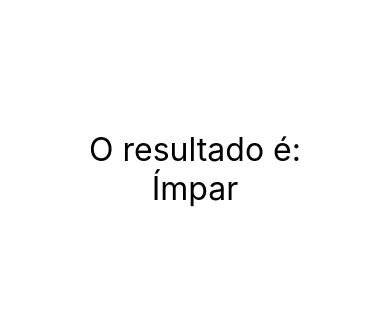
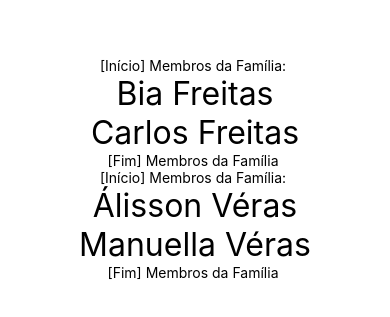
Before and after one commit to fty57/fundamentals-react-native, a React Native app in the folder fty57App/: screen / in a window 390 px wide. Shown: the part 253-570 px from the top of the page. Built offline with nearby package versions, Linux system fonts and the light colour scheme.

Commit message:
37. Conhecendo o props.children

```diff
--- a/fty57App/App.js
+++ b/fty57App/App.js
@@ -1,7 +1,9 @@
 import React from 'react';
 import { SafeAreaView, StyleSheet } from 'react-native';
 
-import ParImpar from "./src/components/ParImpar"
+import Familia from './src/relacao/Familia';
+import Membro from './src/relacao/Membro';
+//import ParImpar from "./src/components/ParImpar"
 //import Diferenciar from "./src/components/Diferenciar"
 //import ContadorV2 from "./src/contador/ContadorV2"
 //import Pai from "./src/indireta/Pai"
@@ -19,8 +21,16 @@ import ParImpar from "./src/components/ParImpar"
 export default function App() {
   return (
     <SafeAreaView style={style.App}>
+      <Familia>
+          <Membro nome="Bia" sobrenome="Freitas"/>
+          <Membro nome="Carlos" sobrenome="Freitas"/>
+      </Familia>
+      <Familia>
+          <Membro nome="Álisson" sobrenome="Véras"/>
+          <Membro nome="Manuella" sobrenome="Véras"/>
+      </Familia>
+      {/*
       <ParImpar num={3}/>
-      {/*
       <Diferenciar/>
       <ContadorV2/>
       <Pai/>
--- /dev/null
+++ b/fty57App/src/relacao/Familia.js
@@ -0,0 +1,15 @@
+import React from "react"
+import { Text } from "react-native"
+
+export default props => {
+     return (
+          <>
+               <Text>[Início] Membros da Família: </Text>
+               {props.children}
+               <Text>[Fim] Membros da Família </Text>
+          </>
+     )
+}
+
+// Assim você acessa os filhos que você passou dessa forma
+// props.childen onde você quer que seja colocado os filhos
--- /dev/null
+++ b/fty57App/src/relacao/Membro.js
@@ -0,0 +1,11 @@
+import React from "react"
+import { Text } from "react-native"
+import style from "../components/estilo"
+
+export default props => {
+     return (
+          <Text style={style.txtG}>
+               {props.nome} {props.sobrenome}
+          </Text>
+     )
+}
```
